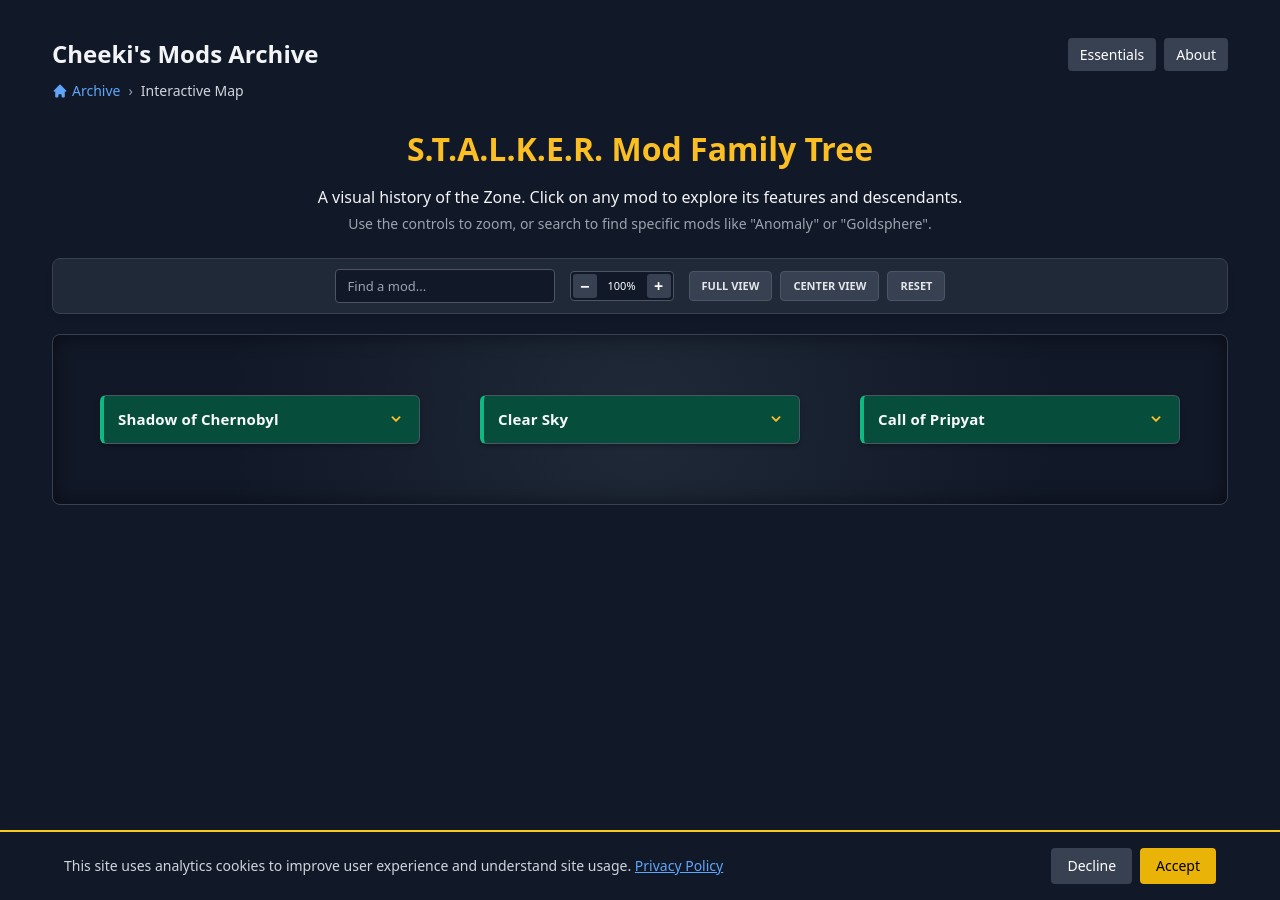
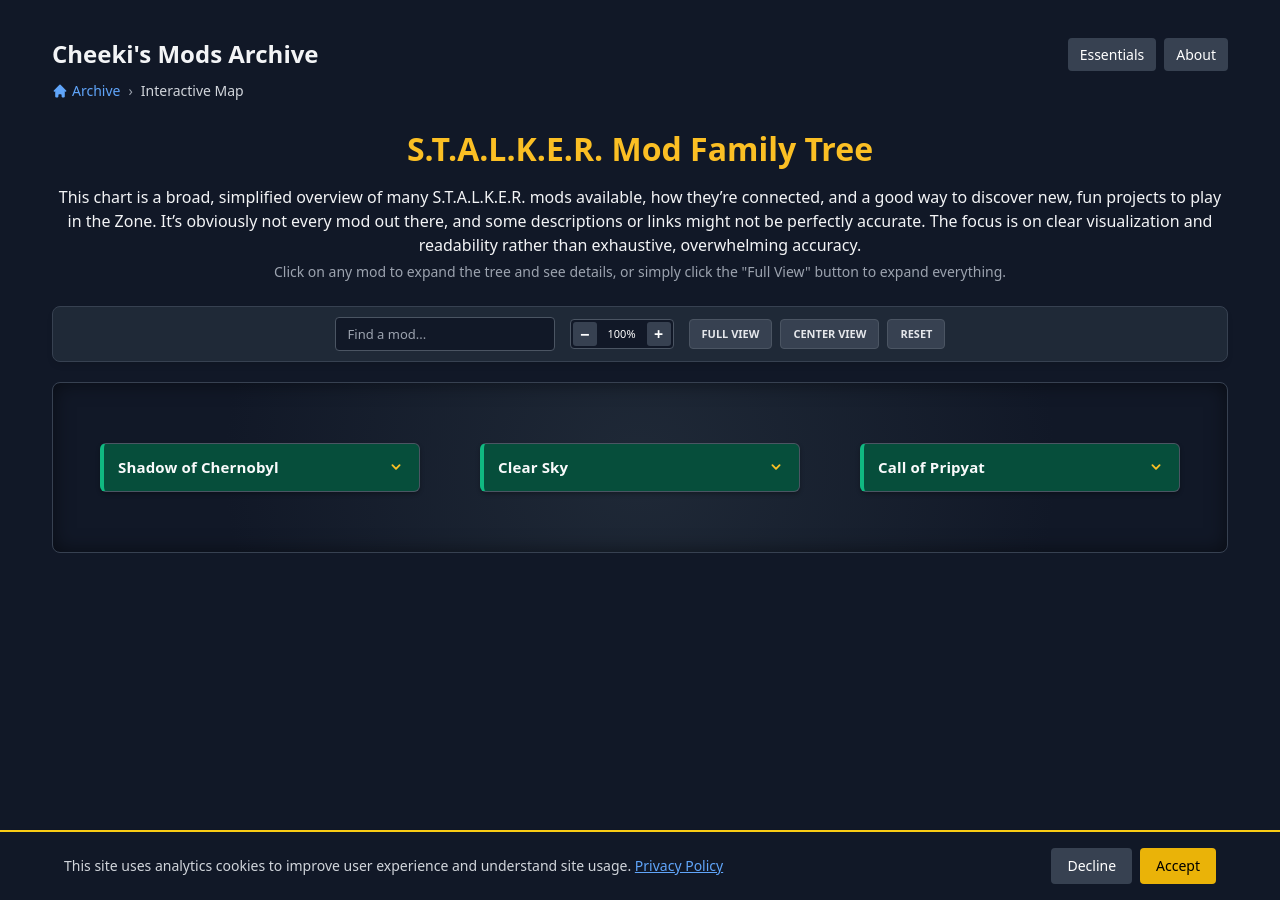
Before and after one commit to Cheekitos/CSMA-Test, a Jekyll site: the page built from stalker-map.html, in a window 1280 px wide. Built offline with Jekyll 4.4.1, drawn with Linux system fonts in a browser that asks for light colours; nearby versions of some CDN libraries.

Commit message:
Update stalker-map.html

```diff
--- a/stalker-map.html
+++ b/stalker-map.html
@@ -38,8 +38,8 @@
   </nav>
 
   <h1 class="page-title">S.T.A.L.K.E.R. Mod Family Tree</h1>
-  <p class="page-subtitle">A visual history of the Zone. Click on any mod to explore its features and descendants.</p>
-  <p class="page-description">Use the controls to zoom, or search to find specific mods like "Anomaly" or "Goldsphere".</p>
+<p class="page-subtitle">This chart is a broad, simplified overview of many S.T.A.L.K.E.R. mods available, how they’re connected, and a good way to discover new, fun projects to play in the Zone. It’s obviously not every mod out there, and some descriptions or links might not be perfectly accurate. The focus is on clear visualization and readability rather than exhaustive, overwhelming accuracy.</p>
+<p class="page-description">Click on any mod to expand the tree and see details, or simply click the "Full View" button to expand everything. </p>
 
   <div class="controls-bar">
     <div class="search-container">
```
